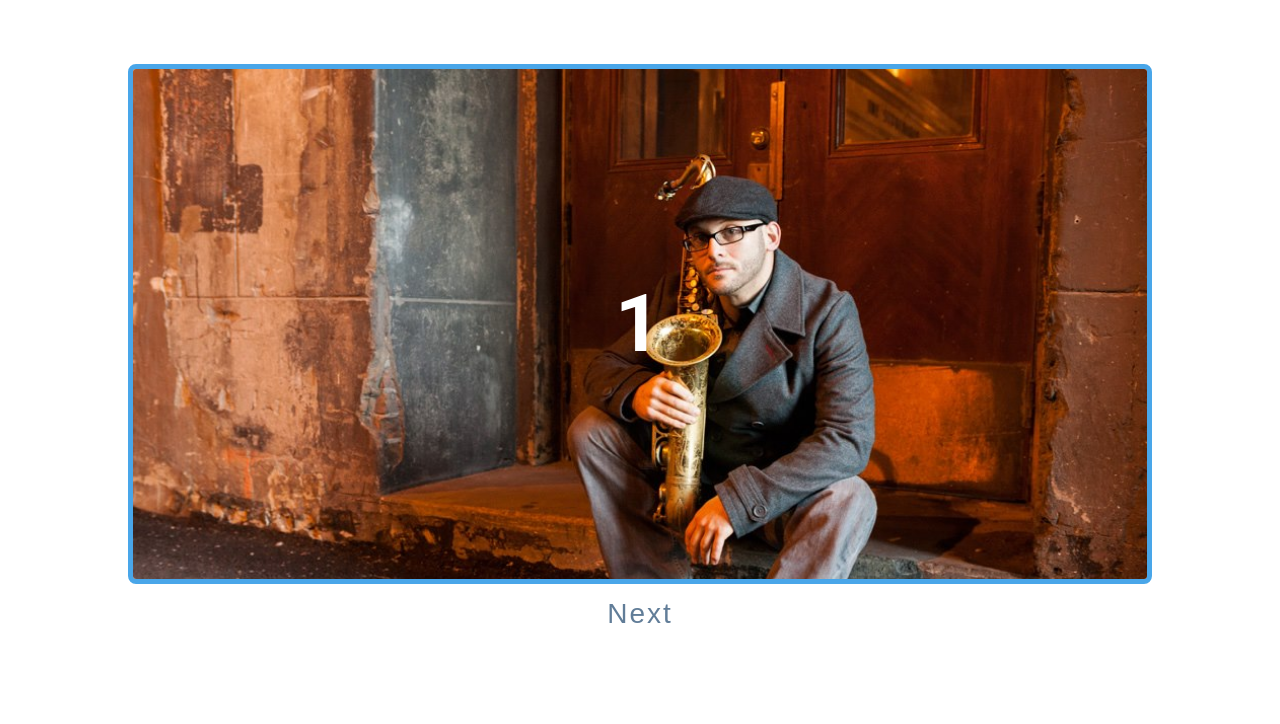
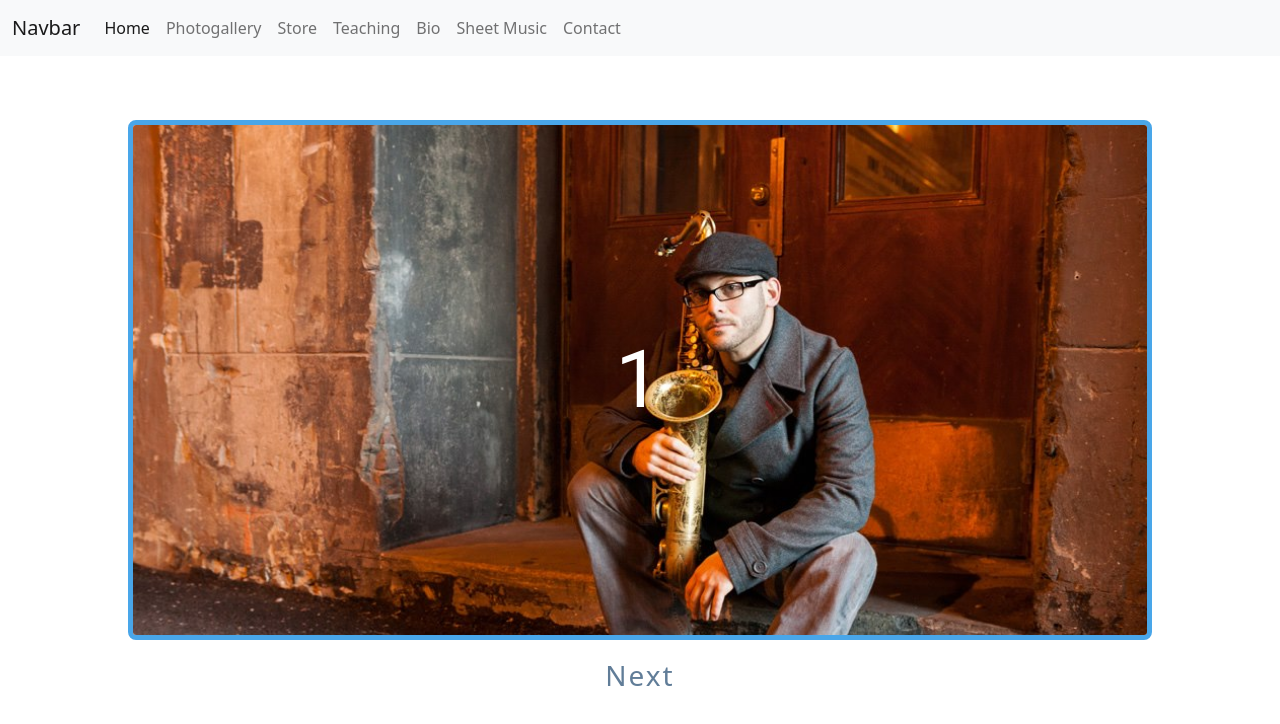
Before and after one commit to shalant/music-site-2, a website: page photogallery.html in a window 1280 px wide. Drawn offline with nearby package versions, Linux system fonts and the light colour scheme.

Commit message:
added navbars and headers

```diff
--- a/photogallery.html
+++ b/photogallery.html
@@ -6,9 +6,47 @@
     <meta name="viewport" content="width=device-width, initial-scale=1.0">
     <title>Document</title>
     <link rel="stylesheet" href="styles.css" />
+    <link href="https://cdn.jsdelivr.net/npm/bootstrap@5.0.2/dist/css/bootstrap.min.css" rel="stylesheet" integrity="sha384-EVSTQN3/azprG1Anm3QDgpJLIm9Nao0Yz1ztcQTwFspd3yD65VohhpuuCOmLASjC" crossorigin="anonymous">
 
 </head>
 <body>
+  <!-- NAVBAR -->
+  <nav class="navbar navbar-expand-lg navbar-light bg-light">
+    <div class="container-fluid">
+      <a class="navbar-brand" href="#">Navbar</a>
+      <button class="navbar-toggler" type="button" data-bs-toggle="collapse" data-bs-target="#navbarSupportedContent" aria-controls="navbarSupportedContent" aria-expanded="false" aria-label="Toggle navigation">
+        <span class="navbar-toggler-icon"></span>
+      </button>
+      <div class="collapse navbar-collapse" id="navbarSupportedContent">
+        <ul class="navbar-nav me-auto mb-2 mb-lg-0">
+          <li class="nav-item">
+            <a class="nav-link active" aria-current="page" href="/index.html">Home</a>
+          </li>
+          <li class="nav-item">
+            <a class="nav-link" href="photogallery.html">Photogallery</a>
+          </li>
+          <li class="nav-item">
+            <a class="nav-link" href="store.html">Store</a>
+          </li>
+          <li class="nav-item">
+            <a class="nav-link" href="teaching.html">Teaching</a>
+          </li>
+          <li class="nav-item">
+            <a class="nav-link" href="bio.html">Bio</a>
+          </li>
+          <li class="nav-item">
+            <a class="nav-link" href="sheetmusic.html">Sheet Music</a>
+          </li>
+          <li class="nav-item">
+            <a class="nav-link" href="contact.html">Contact</a>
+          </li>
+
+        </ul>
+
+      </div>
+    </div>
+
+  </nav>
     <!-- SLIDER -->
     <div class="slider-container">
         <div class="slide">
```
Also changed, not shown: bio.html (+5 -1 lines), contact.html (+4 -0 lines), index.html (+1 -1 lines), sheetmusic.html (+4 -0 lines), store.html (+5 -1 lines), teaching.html (+5 -1 lines).
